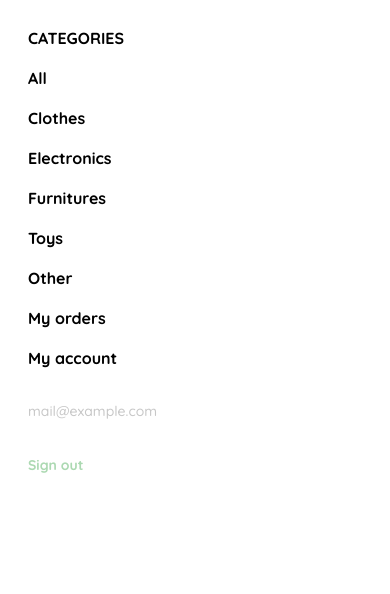
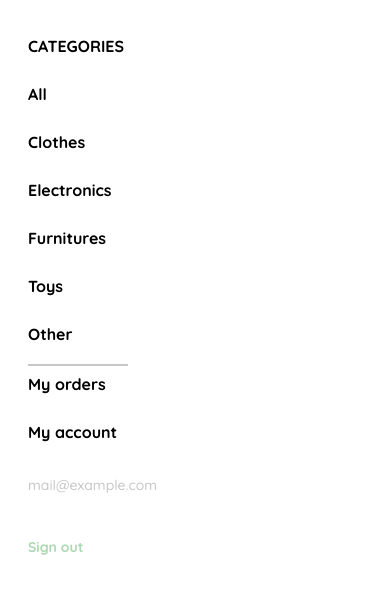
Before and after one commit to antcorper/YardSale-page, a plain HTML site: page 8_menu-mobile.html in a window 390 px wide. Drawn offline with Linux system fonts and the light colour scheme.

Commit message:
manu mobile fin

```diff
--- a/8_style.css
+++ b/8_style.css
@@ -33,6 +33,7 @@ a {
   margin: 0;
   text-align: start;
   font-weight: 700;
+  margin-top: 8px;
 }
 .last {
   padding-top: 20px;
@@ -41,8 +42,9 @@ a {
   color: var(--hospital-green);
   font-size: var(--sm);
 }
-li:nth-child(8) {
-  border-top: 2px solid var(--very-light-pink);
+ul:nth-child(7) {
+  border-bottom: 2px solid var(--very-light-pink);
+  width: 100%;
 }
 p {
   font-size: var(--sm);
```
